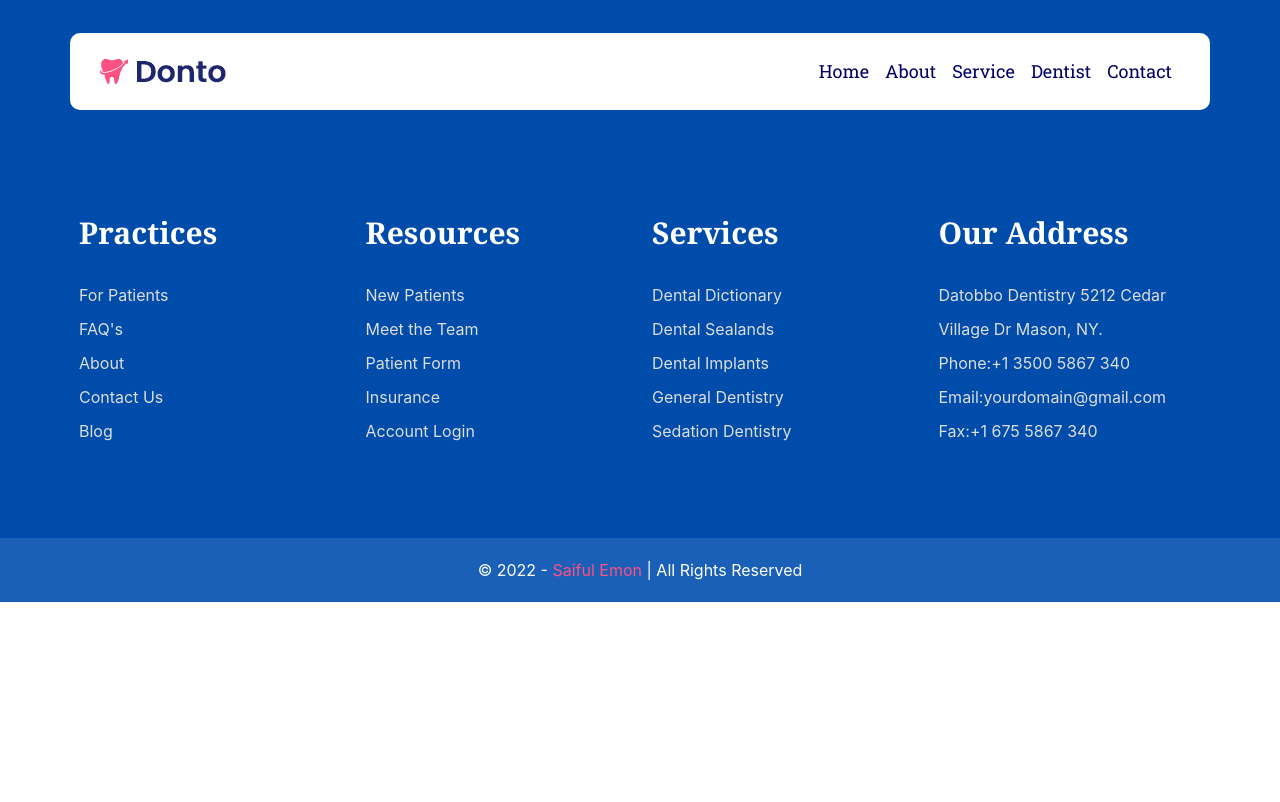
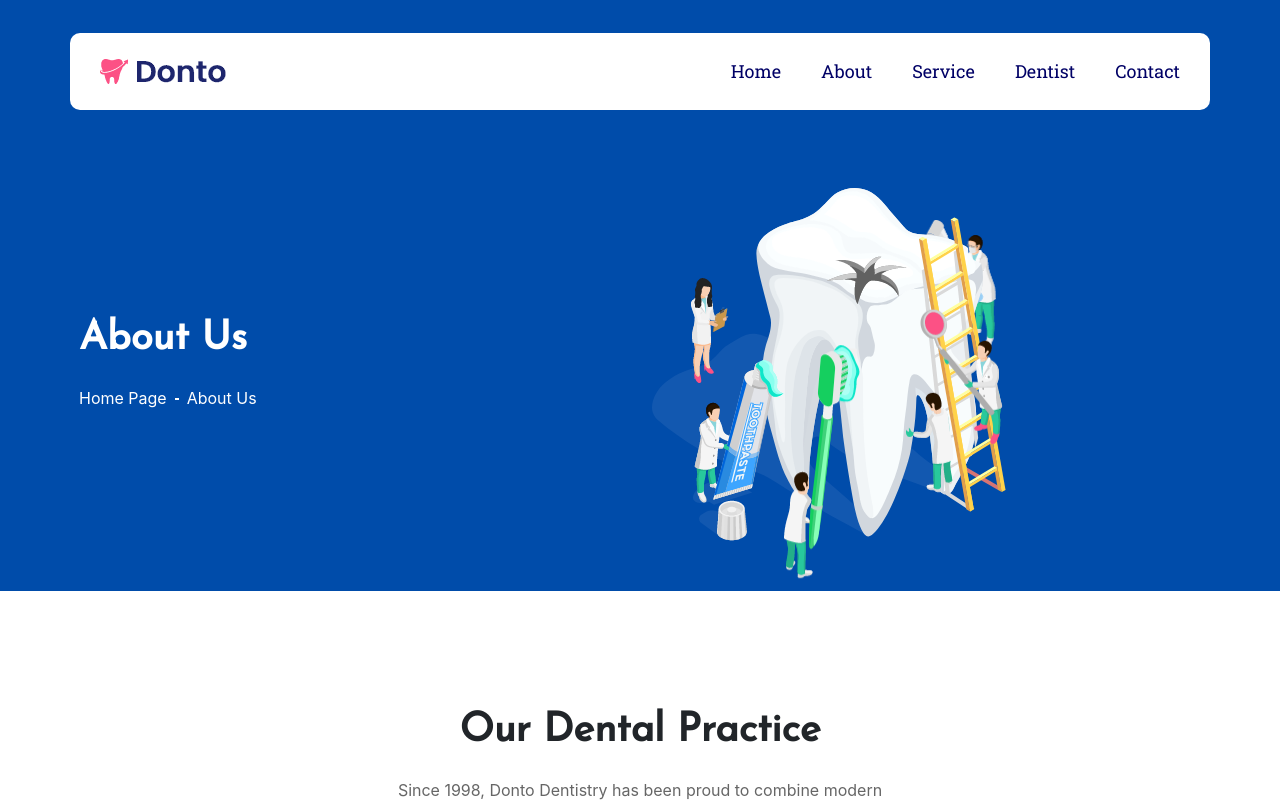
Before and after one commit to onlinehub0808/healthcare, a React (Create React App) app: page /about in a window 1280 px wide. Shown: the top 802 px of the page. Built offline with nearby package versions, Linux system fonts and the light colour scheme.

Commit message:
About page content added

```diff
--- a/src/App.js
+++ b/src/App.js
@@ -1,18 +1,21 @@
-import { BrowserRouter, Route, Routes } from 'react-router-dom';
+import { BrowserRouter as Router, Route, Routes } from 'react-router-dom';
 import './App.css';
-import Footer from './Pages/Home/Footer/Footer';
-import Header from './Pages/Home/Header/Header';
-import Home from './Pages/Home/Home/Home';
+import About from './Pages/About/About/About';
+import Footer from './Pages/Home/Footer/Footer.jsx';
+import Header from './Pages/Home/Header/Header.jsx';
+import Home from './Pages/Home/Home/Home.jsx';
 
 function App() {
   return (
-    <BrowserRouter>
+    <Router>
       <Header />
       <Routes>
         <Route path='/home' element={<Home />} />
+        <Route path='/about' element={<About />} />
+        <Route path='*' element={<Home />} />
       </Routes>
       <Footer />
-    </BrowserRouter>
+    </Router>
   );
 }
 
--- /dev/null
+++ b/src/Pages/About/About/About.jsx
@@ -0,0 +1,14 @@
+import React from 'react';
+import Content from '../AboutContent/Content';
+import Banner from '../Banner/Banner';
+
+const About = () => {
+    return (
+        <>
+          <Banner />
+          <Content />
+        </>
+    );
+};
+
+export default About;
--- /dev/null
+++ b/src/Pages/About/AboutContent/Content.css
@@ -0,0 +1,9 @@
+.about-content-sec {
+    padding: 120px 0;
+}
+
+.content-inner {
+    color: #666;
+    line-height: 1.5;
+    font-size: 16px;
+}
--- /dev/null
+++ b/src/Pages/About/AboutContent/Content.jsx
@@ -0,0 +1,22 @@
+import React from 'react';
+import { Col, Container, Row } from 'react-bootstrap';
+import './Content.css';
+
+const Content = () => {
+    return (
+        <section className="about-content-sec">
+            <Container>
+                <Row>
+                    <Col md={12} lg={8} lg={{ order: 2 }} className="text-center">
+                        <div className="section-title">
+                            <h1>Our Dental Practice</h1>
+                        </div>
+                        <p className="w-50 m-auto content-inner">Since 1998, Donto Dentistry has been proud to combine modern techniques and high-tech equipment. Dr. John Dae, Micha and his team deliver a personalized and comfortable dental care experience unlike any other Mason dentist.</p>
+                    </Col>
+                </Row>
+            </Container>
+        </section>
+    );
+};
+
+export default Content;
--- /dev/null
+++ b/src/Pages/About/Banner/Banner.css
@@ -0,0 +1,75 @@
+.banner-all {
+    padding: 70px 0 50px 0;
+    background-color: #004caa;
+}
+
+.banner-animate {
+    position: relative;
+    z-index: 2;
+}
+
+.a2 {
+    position: absolute;
+    right: 45%;
+    bottom: 50px;
+    animation: movebounce 6s linear infinite;
+}
+
+.a3 {
+    position: absolute;
+    left: 24%;
+    bottom: -20px;
+    animation: movebounce 4s linear infinite;
+}
+
+.a4 {
+    position: absolute;
+    bottom: 100px;
+    right: 36%;
+    animation: movebounce 3s linear infinite;;
+}
+
+.a5 {
+    position: absolute;
+    top: 32px;
+    right: 38%;
+    bottom: 0;
+    z-index: -1;
+    animation: moveleftbounce 6s linear infinite;
+}
+
+.breadcrumb-nav a {
+    font-weight: 400;
+    text-transform: capitalize;
+    margin-right: 15px;
+    position: relative;
+}
+
+.breadcrumb-nav a:before {
+    position: absolute;
+    content: "";
+    right: -12px;
+    width: 4px;
+    height: 2px;
+    background: #fff;
+    top: 50%;
+}
+
+.ml-5 {
+    margin-left: 5px;
+}
+
+
+@keyframes moveleftbounce {
+    0% {
+      transform: translateX(0px);
+    }
+
+    50% {
+      transform: translateX(40px);
+    }
+
+    100% {
+      transform: translateX(0px);
+    }
+  }
--- /dev/null
+++ b/src/Pages/About/Banner/Banner.jsx
@@ -0,0 +1,40 @@
+import React from 'react';
+import { Col, Container, Row } from 'react-bootstrap';
+import brushMan from '../../../Images/brushman.png';
+import HeroMainbg from '../../../Images/hero-main-bg.png';
+import injectTool from '../../../Images/inject-tool.png';
+import inject from '../../../Images/injection.png';
+import staircaseMan from '../../../Images/staircase.png';
+import './Banner.css';
+const Banner = () => {
+    return (
+        <section className="banner-all text-white">
+            <Container>
+                <Row className="align-items-center">
+                    <Col md={6} lg={6} sm={12}>
+                        <div className="section-title">
+                            <h1>About Us</h1>
+                        </div>
+                        <div className="breadcrumb-nav">
+                            <a href="/" className="text-decoration-none text-white">Home Page</a>
+                            <span href="/" className="text-decoration-none text-white ml-5">About Us</span>
+                        </div>
+                    </Col>
+                    <Col md={6} lg={6} sm={12}>
+                        <div className="hero-slide-right text-start">
+                            <div className="banner-animate">
+                                <img src={HeroMainbg} alt="" className="img-fluid" />
+                                <img src={staircaseMan} alt="" className="img-fluid a2" />
+                                <img src={brushMan} alt="" className="img-fluid a3" />
+                                <img src={inject} alt="" className="img-fluid a4" />
+                                <img src={injectTool} alt="" className="img-fluid a5" />
+                            </div>
+                        </div>
+                    </Col>
+                </Row>
+            </Container>
+        </section>
+    );
+};
+
+export default Banner;
--- a/src/Pages/Home/Header/Header.jsx
+++ b/src/Pages/Home/Header/Header.jsx
@@ -1,5 +1,6 @@
 import React from 'react';
 import { Container, Nav, Navbar } from 'react-bootstrap';
+import { Link } from 'react-router-dom';
 import logo from '../../../Images/logo.png';
 import './Header.css';
 
@@ -12,11 +13,11 @@ const Header = () => {
                     <Navbar.Toggle aria-controls="basic-navbar-nav" expand="lg"/>
                     <Navbar.Collapse id="basic-navbar-nav">
                         <Nav className="ms-auto">
-                            <Nav.Link href="#home" className='list-item'>Home</Nav.Link>
-                            <Nav.Link href="#about" className='list-item'>About</Nav.Link>
-                            <Nav.Link href="#service" className='list-item'>Service</Nav.Link>
-                            <Nav.Link href="#dentist" className='list-item'>Dentist</Nav.Link>
-                            <Nav.Link href="#contact" className='list-item'>Contact</Nav.Link>
+                            <Link to="/home" className='list-item text-decoration-none'>Home</Link>
+                            <Link to="/about" className='list-item text-decoration-none'>About</Link>
+                            <Link to="/service" className='list-item text-decoration-none'>Service</Link>
+                            <Link to="/dentist" className='list-item text-decoration-none'>Dentist</Link>
+                            <Link to="/contact" className='list-item text-decoration-none'>Contact</Link>
                         </Nav>
                     </Navbar.Collapse>
                 </Container>
--- a/src/Pages/Home/Home/Home.jsx
+++ b/src/Pages/Home/Home/Home.jsx
@@ -14,7 +14,7 @@ import Testimonial from '../Testimonial/Testimonial';
 const Home = () => {
 
     return (
-        <div>
+        <>
            <Banner />
            <Feature />
            <About />
@@ -26,7 +26,7 @@ const Home = () => {
            <LatestBlog />
            <Promo />
            <Slick />
-        </div>
+        </>
     );
 };
 
```
Also changed, not shown: src/Images/brush-man.png (deleted), src/Images/brushman.png (added).
